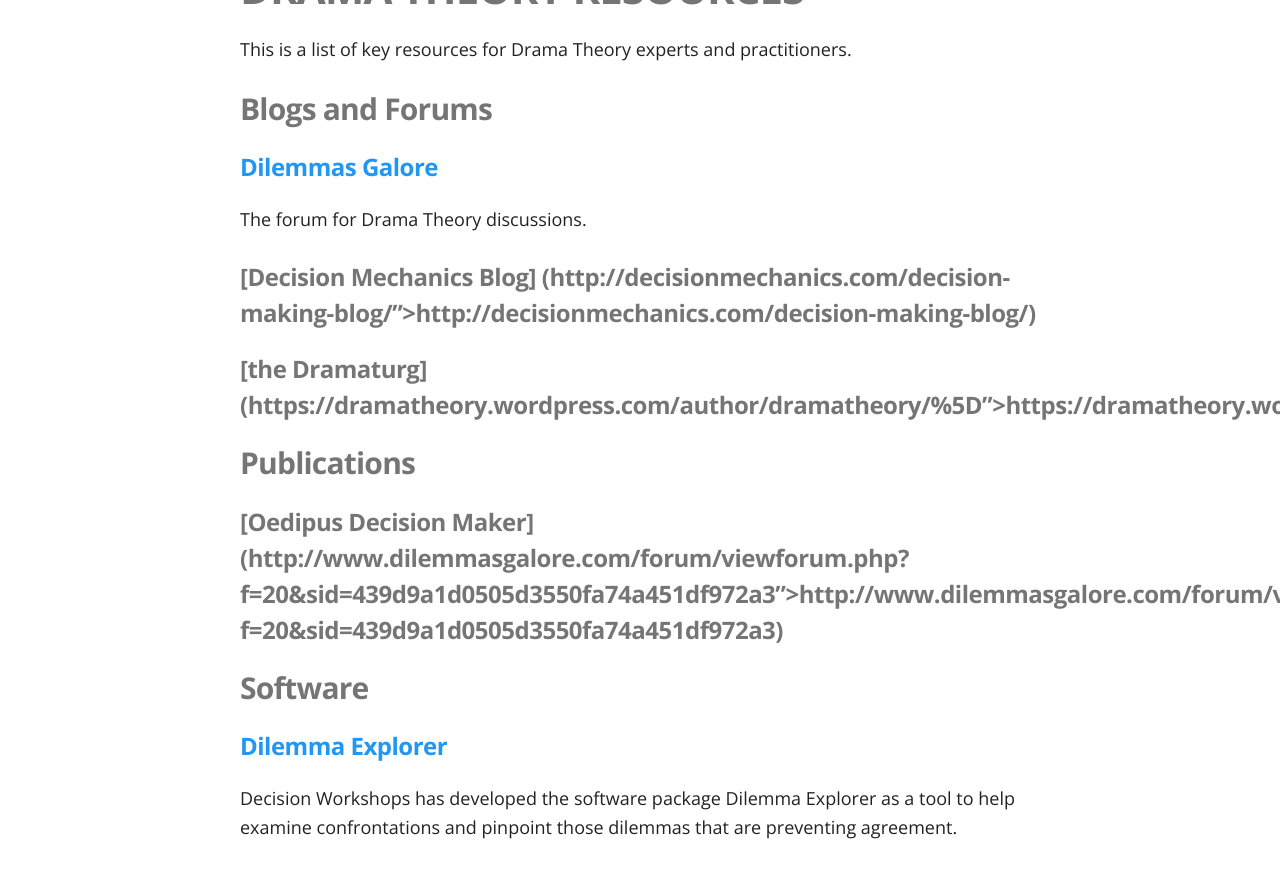
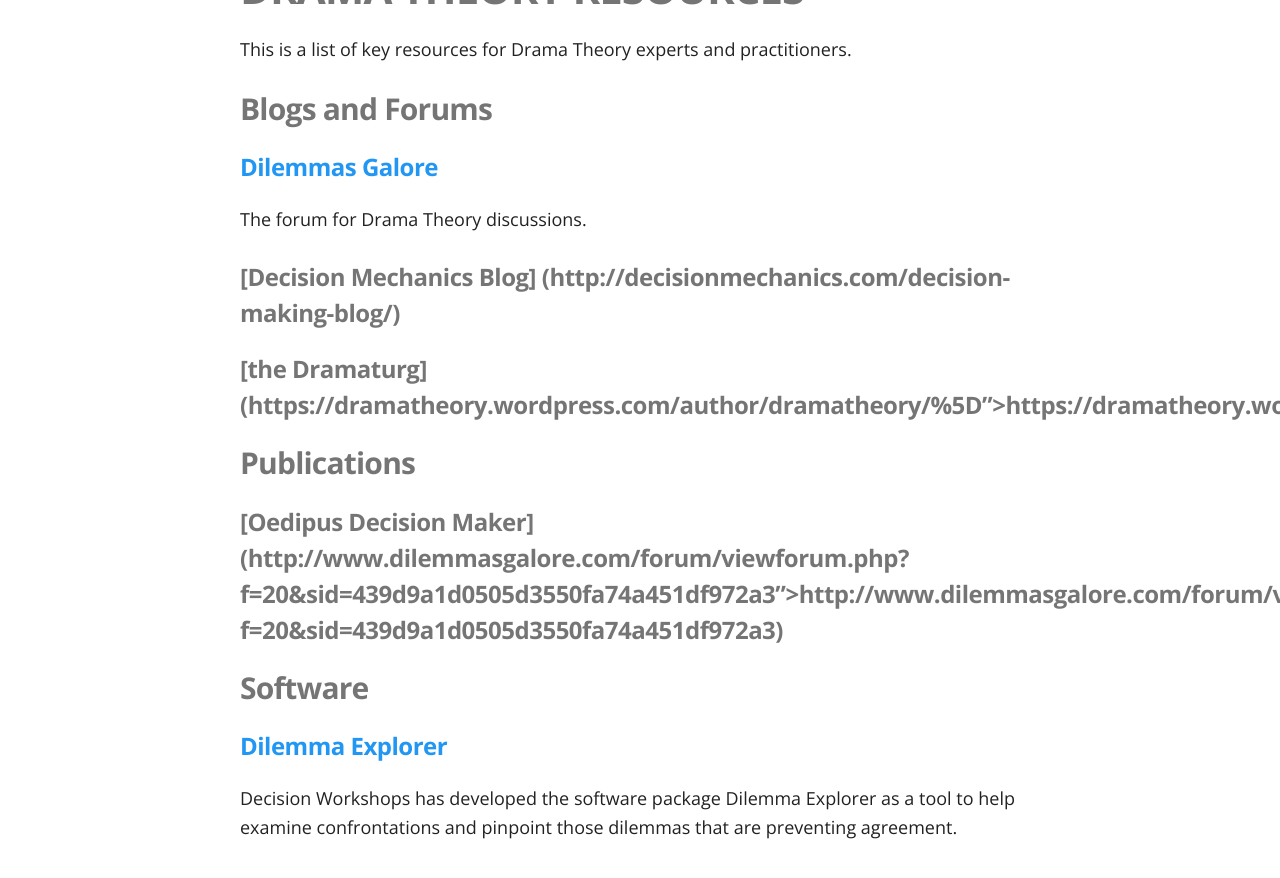
Before and after one commit to dramatheory/dramatheory.github.io, a Jekyll site: the page built from index.html, in a window 1280 px wide and 900 px high, scrolled down 632 px. Shown: the top 878 px of the window. Built offline with Jekyll 4.4.1, drawn with Linux system fonts in a browser that asks for light colours; some web fonts are replaced; Markdown is read by kramdown in place of the engine named in the settings; some of the changed lines change nothing that is shown.

Commit message:
Update links.md

```diff
--- a/_includes/links.md
+++ b/_includes/links.md
@@ -9,7 +9,7 @@
 
 The forum for Drama Theory discussions.
 
-##### [Decision Mechanics Blog] (http://decisionmechanics.com/decision-making-blog/">http://decisionmechanics.com/decision-making-blog/)
+##### [Decision Mechanics Blog] (http://decisionmechanics.com/decision-making-blog/)
 
 ##### [the Dramaturg] (https://dramatheory.wordpress.com/author/dramatheory/%5D">https://dramatheory.wordpress.com/author/dramatheory/%5D)
 
```
